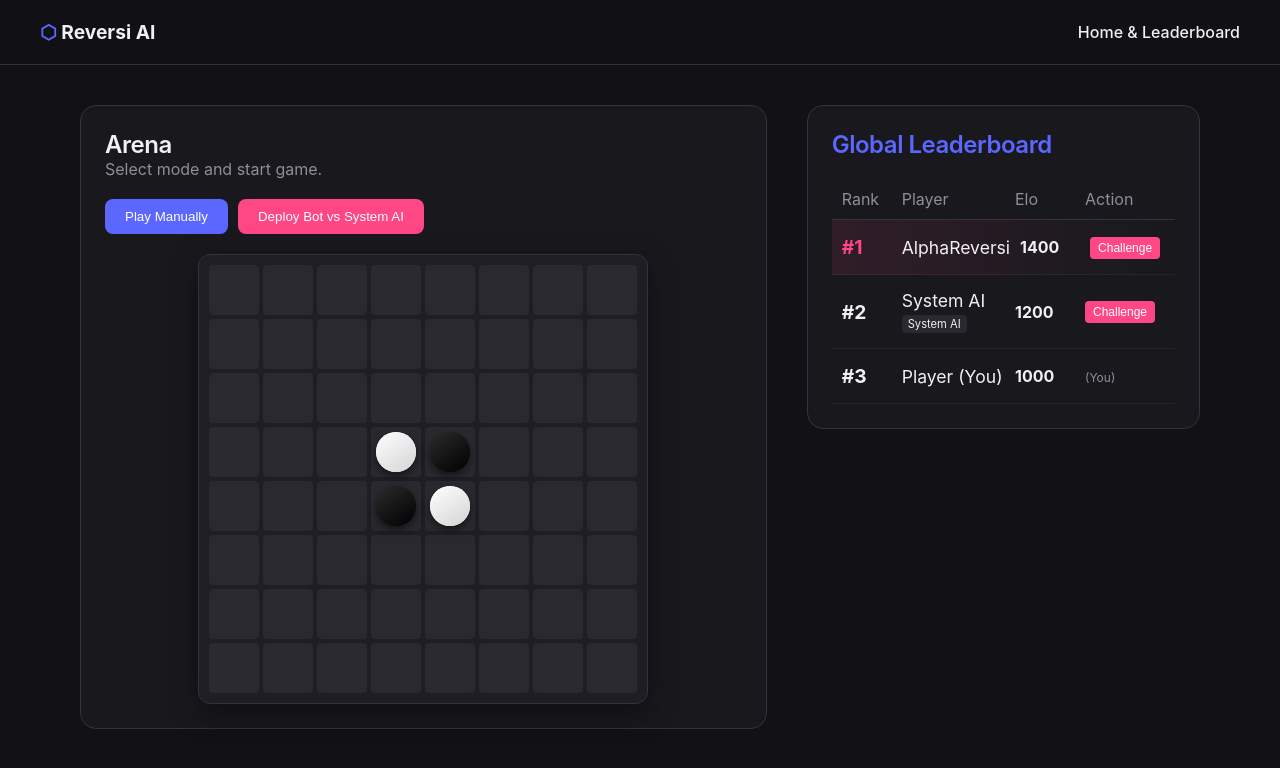
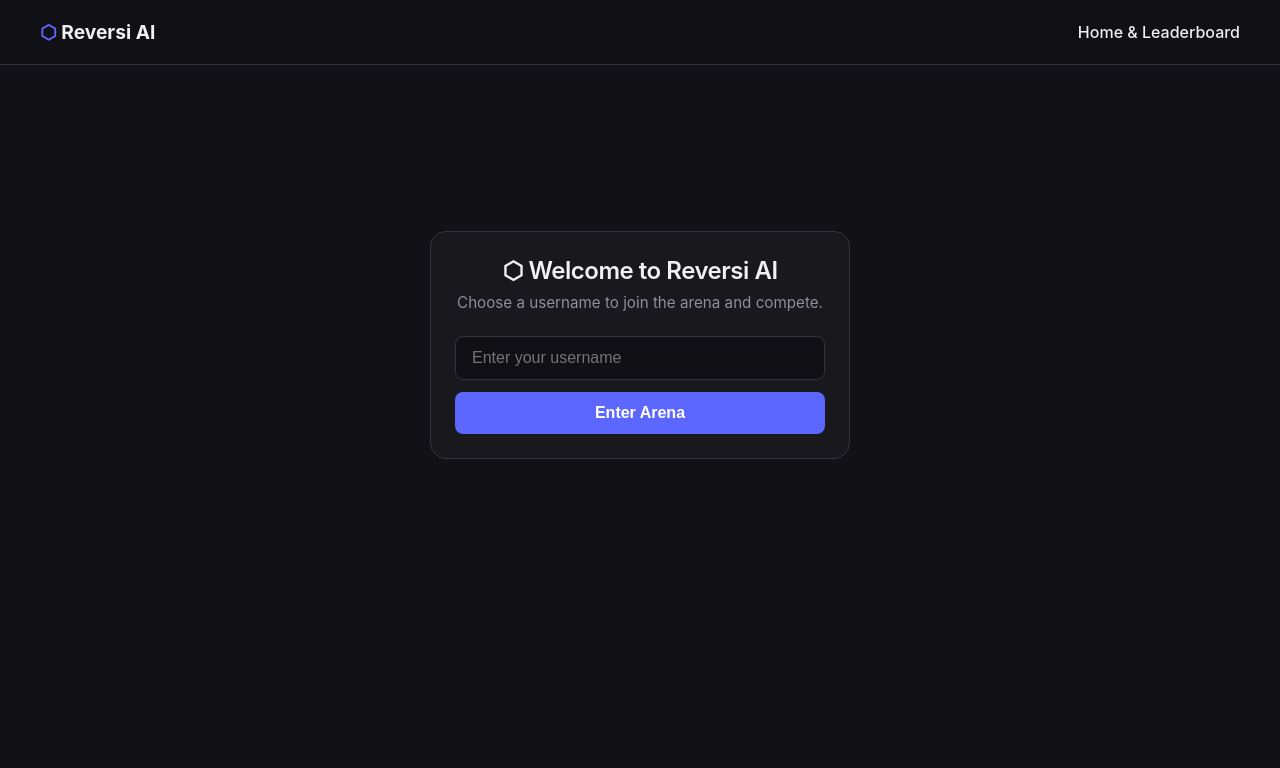
Before and after one commit to Harlan1997/reversi-ai, a Next.js app: page / in a window 1280 px wide. Shown: the top 768 px of the page. Built offline with nearby package versions, Linux system fonts and the light colour scheme.

Commit message:
feat: user registration modal and dynamic player name display in Arena

```diff
--- a/src/app/page.js
+++ b/src/app/page.js
@@ -4,7 +4,7 @@ import React, { useState, useEffect, useRef, useCallback } from 'react';
 import Board from '../components/Board';
 import Leaderboard from '../components/Leaderboard';
 import { createBoard, getValidMoves, playMove, isGameOver, getScore, BLACK, WHITE } from '../lib/reversi';
-import { getUserBot, saveUserBot, fetchUsers, updateUserElo, addMatchRecord } from '../lib/db';
+import { getUserBot, saveUserBot, fetchUsers, updateUserElo, addMatchRecord, registerUser } from '../lib/db';
 import { calculateElo } from '../lib/elo';
 
 const DEFAULT_BOT_CODE = `// Get the best score directly
@@ -25,6 +25,12 @@ export default function Arena() {
   const [isThinking, setIsThinking] = useState(false);
   const [isAutoRun, setIsAutoRun] = useState(false);
   const [currentUserId, setCurrentUserId] = useState(null);
+  const [currentUsername, setCurrentUsername] = useState('');
+  const [opponentName, setOpponentName] = useState('System AI');
+  const [showRegister, setShowRegister] = useState(false);
+  const [registerInput, setRegisterInput] = useState('');
+  const [registerError, setRegisterError] = useState('');
+  const [isLoading, setIsLoading] = useState(true);
 
   const workerRef = useRef(null);
   const opponentWorkerRef = useRef(null);
@@ -38,24 +44,39 @@ export default function Arena() {
     setBoard(createBoard());
 
     async function init() {
+      // Check if user already registered (stored in localStorage)
+      const savedUserId = localStorage.getItem('reversi_user_id');
+      const savedUsername = localStorage.getItem('reversi_username');
+
       // Load user list
       const allUsers = await fetchUsers();
       setUsers(allUsers);
 
-      // Determine current user id (first non-bot, non-system user)
-      const me = allUsers.find(u => !u.isBot && u.username !== 'System AI');
-      const myId = me ? me.id : null;
-      setCurrentUserId(myId);
-
-      // Load my bot code
-      if (myId) {
-        const bot = await getUserBot(myId);
-        if (bot) setBotCode(bot.code);
+      if (savedUserId && savedUsername) {
+        // Verify user still exists in DB
+        const existing = allUsers.find(u => u.id === savedUserId);
+        if (existing) {
+          setCurrentUserId(savedUserId);
+          setCurrentUsername(savedUsername);
+          // Load my bot code
+          const bot = await getUserBot(savedUserId);
+          if (bot) setBotCode(bot.code);
+        } else {
+          // Stale session — ask to register again
+          localStorage.removeItem('reversi_user_id');
+          localStorage.removeItem('reversi_username');
+          setShowRegister(true);
+        }
+      } else {
+        // First time visitor — show registration
+        setShowRegister(true);
       }
 
       // Pre-load System AI code
       const sysBot = await getUserBot('1');
       if (sysBot) sysAiCodeRef.current = sysBot.code;
+
+      setIsLoading(false);
     }
     init();
 
@@ -66,6 +87,27 @@ export default function Arena() {
       opponentWorkerRef.current?.terminate();
     };
   }, []);
+
+  const handleRegister = async () => {
+    const name = registerInput.trim();
+    if (!name) { setRegisterError('Please enter a username.'); return; }
+    if (name.length < 2) { setRegisterError('Username must be at least 2 characters.'); return; }
+
+    try {
+      const newUser = await registerUser(name);
+      localStorage.setItem('reversi_user_id', newUser.id);
+      localStorage.setItem('reversi_username', name);
+      setCurrentUserId(newUser.id);
+      setCurrentUsername(name);
+      setShowRegister(false);
+      setRegisterError('');
+      // Refresh user list
+      const allUsers = await fetchUsers();
+      setUsers(allUsers);
+    } catch (err) {
+      setRegisterError(err.message);
+    }
+  };
 
   const handleGameOver = useCallback(async (currentBoard) => {
     const scores = getScore(currentBoard);
@@ -281,6 +323,7 @@ export default function Arena() {
     setGameActive(true);
     setIsThinking(false);
     setIsAutoRun(false);
+    setOpponentName('System AI');
     setStatusText('Game Started!');
   };
 
@@ -294,6 +337,7 @@ export default function Arena() {
     opponentCodeRef.current = oppBot ? oppBot.code : "return null;";
 
     setOpponentId(oppId);
+    setOpponentName(oppUser.username);
     setGameMode('Player_vs_Bot');
     setBoard(createBoard());
     setCurrentPlayer(BLACK);
@@ -301,6 +345,77 @@ export default function Arena() {
     setStatusText(`Challenge: You vs ${oppUser.username} (click to play)`);
   };
 
+  // Get display name for black player
+  const getBlackName = () => {
+    if (gameMode === 'Player_vs_AI' || gameMode === 'Player_vs_Bot' || gameMode === 'Bot_vs_AI' || gameMode === 'Bot_vs_Bot') {
+      return currentUsername || 'You';
+    }
+    return 'Black';
+  };
+
+  const getWhiteName = () => {
+    if (gameMode === 'Player_vs_Bot' || gameMode === 'Bot_vs_Bot') {
+      return opponentName;
+    }
+    return 'System AI';
+  };
+
+  // -------------------------------------------------------------------------
+  // Registration modal
+  // -------------------------------------------------------------------------
+  if (isLoading) {
+    return (
+      <div style={{ display: 'flex', justifyContent: 'center', alignItems: 'center', minHeight: '60vh' }}>
+        <p style={{ color: 'var(--text-muted)', fontSize: '1.2rem' }}>Loading...</p>
+      </div>
+    );
+  }
+
+  if (showRegister) {
+    return (
+      <div style={{ display: 'flex', justifyContent: 'center', alignItems: 'center', minHeight: '60vh' }}>
+        <div className="glass-panel" style={{ maxWidth: '420px', width: '100%', textAlign: 'center' }}>
+          <h2 style={{ marginBottom: '8px' }}>⬡ Welcome to Reversi AI</h2>
+          <p style={{ color: 'var(--text-muted)', marginBottom: '24px', fontSize: '0.95rem' }}>
+            Choose a username to join the arena and compete.
+          </p>
+          <input
+            type="text"
+            placeholder="Enter your username"
+            value={registerInput}
+            onChange={e => setRegisterInput(e.target.value)}
+            onKeyDown={e => e.key === 'Enter' && handleRegister()}
+            autoFocus
+            style={{
+              width: '100%', padding: '12px 16px',
+              background: 'rgba(0,0,0,0.3)', color: '#fff',
+              border: '1px solid var(--border)', borderRadius: '8px',
+              fontSize: '1rem', marginBottom: '12px', outline: 'none',
+              boxSizing: 'border-box',
+            }}
+          />
+          {registerError && (
+            <p style={{ color: '#ef4444', fontSize: '0.85rem', marginBottom: '12px' }}>{registerError}</p>
+          )}
+          <button
+            onClick={handleRegister}
+            style={{
+              width: '100%', padding: '12px',
+              background: 'var(--primary)', color: '#fff',
+              border: 'none', borderRadius: '8px',
+              fontSize: '1rem', fontWeight: 'bold', cursor: 'pointer',
+            }}
+          >
+            Enter Arena
+          </button>
+        </div>
+      </div>
+    );
+  }
+
+  // -------------------------------------------------------------------------
+  // Main arena UI
+  // -------------------------------------------------------------------------
   return (
     <div style={{ display: 'flex', gap: '40px', flexWrap: 'wrap', alignItems: 'flex-start' }}>
 
@@ -309,7 +424,45 @@ export default function Arena() {
 
         <div className="glass-panel">
           <h2>Arena</h2>
-          <p style={{ color: 'var(--text-muted)', marginBottom: '20px' }}>{statusText}</p>
+          <p style={{ color: 'var(--text-muted)', marginBottom: '12px' }}>{statusText}</p>
+
+          {/* Player labels */}
+          {gameActive && (
+            <div style={{
+              display: 'flex', justifyContent: 'space-between', alignItems: 'center',
+              marginBottom: '16px', padding: '10px 16px',
+              background: 'rgba(0,0,0,0.2)', borderRadius: '8px',
+              fontSize: '0.95rem',
+            }}>
+              <div style={{
+                display: 'flex', alignItems: 'center', gap: '8px',
+                opacity: currentPlayer === BLACK ? 1 : 0.4,
+                fontWeight: currentPlayer === BLACK ? 'bold' : 'normal',
+                transition: 'opacity 0.3s',
+              }}>
+                <span style={{
+                  display: 'inline-block', width: '16px', height: '16px',
+                  borderRadius: '50%', background: '#111', border: '2px solid #888',
+                }}></span>
+                <span>{getBlackName()}</span>
+                <span style={{ color: 'var(--text-muted)', fontSize: '0.8rem' }}>(Black)</span>
+              </div>
+              <span style={{ color: 'var(--text-muted)' }}>vs</span>
+              <div style={{
+                display: 'flex', alignItems: 'center', gap: '8px',
+                opacity: currentPlayer === WHITE ? 1 : 0.4,
+                fontWeight: currentPlayer === WHITE ? 'bold' : 'normal',
+                transition: 'opacity 0.3s',
+              }}>
+                <span style={{ color: 'var(--text-muted)', fontSize: '0.8rem' }}>(White)</span>
+                <span>{getWhiteName()}</span>
+                <span style={{
+                  display: 'inline-block', width: '16px', height: '16px',
+                  borderRadius: '50%', background: '#eee', border: '2px solid #888',
+                }}></span>
+              </div>
+            </div>
+          )}
 
           <div style={{ display: 'flex', gap: '10px', marginBottom: '20px' }}>
             <button onClick={() => startGame('Player_vs_AI')}>Play Manually</button>
@@ -385,7 +538,7 @@ export default function Arena() {
       </div>
 
       {/* Right Sidebar Column */}
-      <Leaderboard users={users} onChallenge={handleChallenge} />
+      <Leaderboard users={users} onChallenge={handleChallenge} currentUserId={currentUserId} />
 
     </div>
   );
--- a/src/components/Leaderboard.jsx
+++ b/src/components/Leaderboard.jsx
@@ -1,6 +1,6 @@
 import React from 'react';
 
-export default function Leaderboard({ users, onChallenge }) {
+export default function Leaderboard({ users, onChallenge, currentUserId }) {
   return (
     <div className="glass-panel" style={{ flex: '1', minWidth: '350px', maxWidth: '450px', height: 'fit-content' }}>
       <h2 style={{ marginBottom: '20px', color: 'var(--primary)' }}>Global Leaderboard</h2>
@@ -30,7 +30,7 @@ export default function Leaderboard({ users, onChallenge }) {
             {u.elo}
           </div>
           <div>
-            {u.hasBot && u.id !== '2' && (
+            {u.hasBot && u.id !== currentUserId && (
               <button
                 onClick={() => onChallenge(u.id)}
                 style={{
@@ -42,7 +42,7 @@ export default function Leaderboard({ users, onChallenge }) {
                 Challenge
               </button>
             )}
-            {u.id === '2' && (
+            {u.id === currentUserId && (
                <span style={{ fontSize: '0.75rem', color: 'var(--text-muted)' }}>(You)</span>
             )}
            </div>
```
